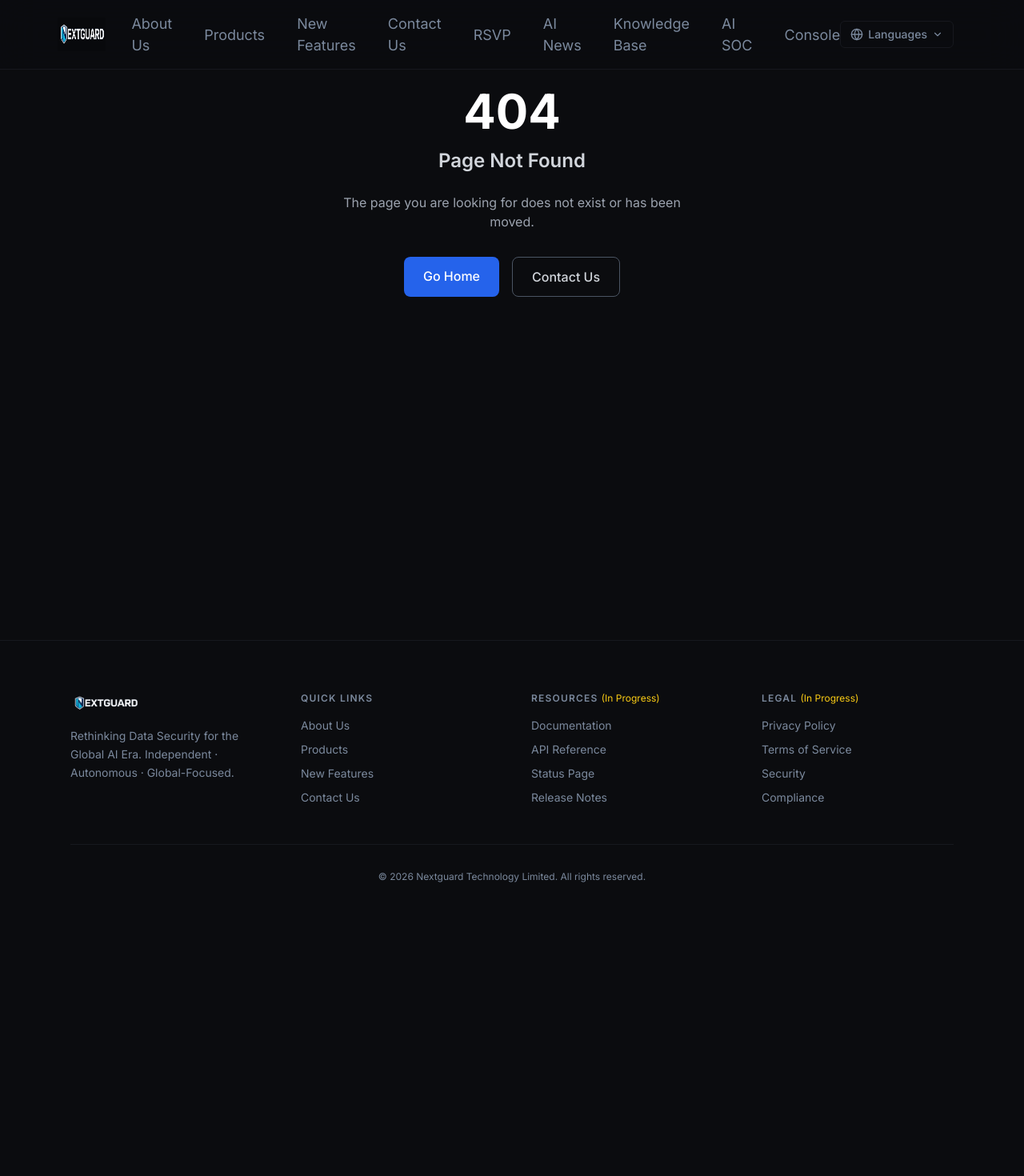
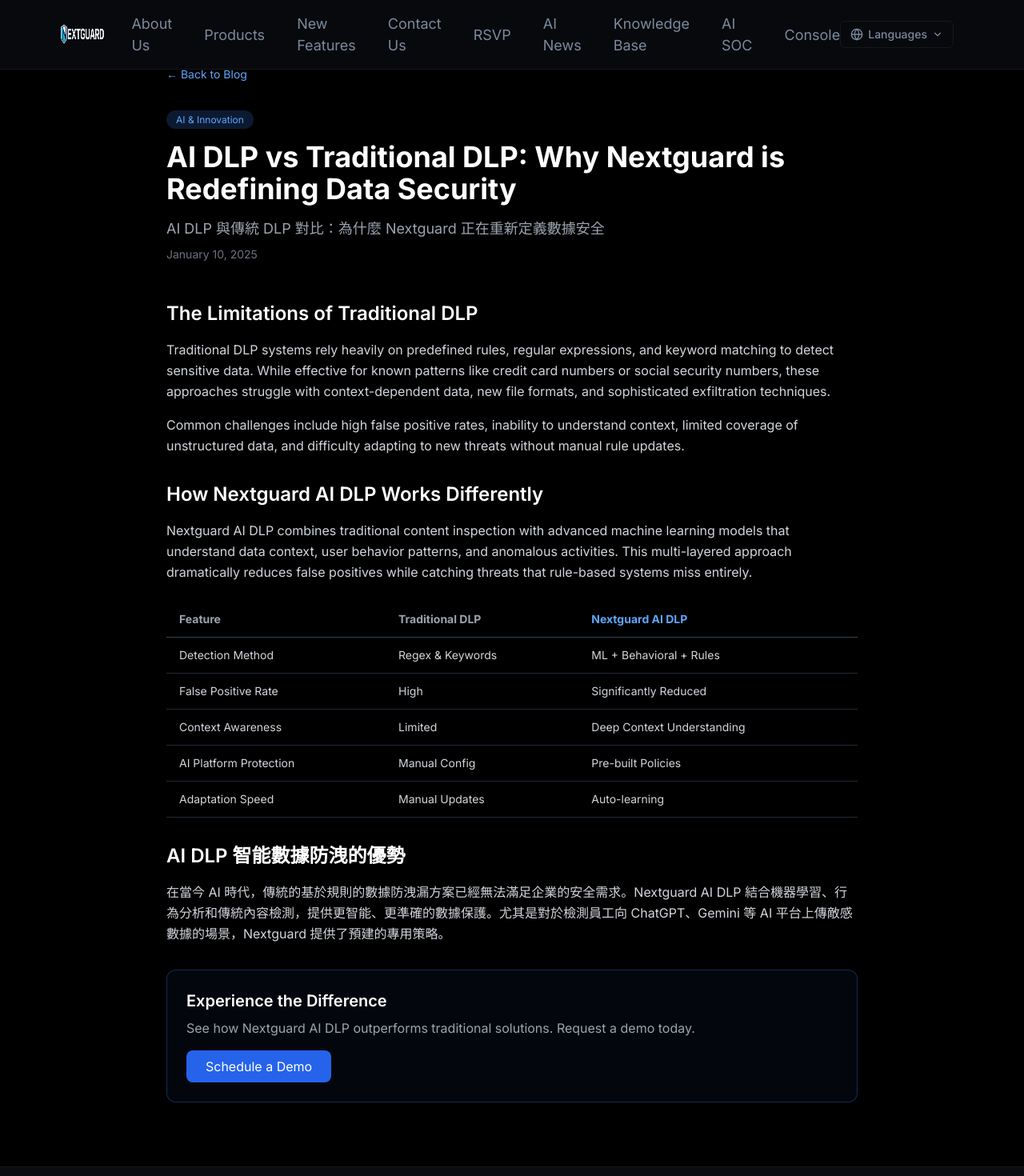
Before and after one commit to NextGuard-hk/nextguard-website, a Next.js app: page /blog/ai-dlp-vs-traditional-dlp-nextguard in a window 1280 px wide. Before the commit this address had no page. Shown: the top 1470 px of the page at 80% size. Before the commit the page ends 1168 px from the top, so only its background shows below. Built offline with nearby package versions, Linux system fonts and the light colour scheme.

Commit message:
Add AI DLP vs Traditional DLP blog article

```diff
--- /dev/null
+++ b/app/blog/ai-dlp-vs-traditional-dlp-nextguard/page.tsx
@@ -0,0 +1,75 @@
+import { Metadata } from "next"
+import Link from "next/link"
+
+export const metadata: Metadata = {
+  title: "AI DLP vs Traditional DLP: Why Nextguard is Redefining Data Security",
+  description: "Compare AI-driven DLP with traditional rule-based DLP. Learn how Nextguard uses machine learning and behavioral analytics for superior data loss prevention. Next Guard DLP.",
+  keywords: ["AI DLP", "traditional DLP", "Nextguard DLP", "Next Guard DLP", "machine learning DLP", "behavioral analytics DLP", "AI data security"],
+  alternates: { canonical: "https://next-guard.com/blog/ai-dlp-vs-traditional-dlp-nextguard" },
+  openGraph: {
+    title: "AI DLP vs Traditional DLP: Why Nextguard is Redefining Data Security",
+    description: "Discover how AI-powered DLP outperforms legacy rule-based systems.",
+    url: "https://next-guard.com/blog/ai-dlp-vs-traditional-dlp-nextguard",
+    type: "article",
+  },
+}
+
+export default function AIDLPArticle() {
+  return (
+    <div className="min-h-screen bg-black text-white">
+      <article className="max-w-4xl mx-auto px-4 py-20">
+        <div className="mb-8">
+          <Link href="/blog" className="text-blue-400 text-sm hover:underline">← Back to Blog</Link>
+        </div>
+        <header className="mb-12">
+          <span className="text-xs bg-blue-500/20 text-blue-400 px-3 py-1 rounded-full">AI & Innovation</span>
+          <h1 className="text-4xl font-bold mt-4 mb-4">AI DLP vs Traditional DLP: Why Nextguard is Redefining Data Security</h1>
+          <p className="text-lg text-gray-400">AI DLP 與傳統 DLP 對比：為什麼 Nextguard 正在重新定義數據安全</p>
+          <time className="text-sm text-gray-500 mt-2 block">January 10, 2025</time>
+        </header>
+
+        <div className="prose prose-invert max-w-none space-y-8">
+          <section>
+            <h2 className="text-2xl font-semibold mb-4">The Limitations of Traditional DLP</h2>
+            <p className="text-gray-300 leading-relaxed">Traditional DLP systems rely heavily on predefined rules, regular expressions, and keyword matching to detect sensitive data. While effective for known patterns like credit card numbers or social security numbers, these approaches struggle with context-dependent data, new file formats, and sophisticated exfiltration techniques.</p>
+            <p className="text-gray-300 leading-relaxed mt-4">Common challenges include high false positive rates, inability to understand context, limited coverage of unstructured data, and difficulty adapting to new threats without manual rule updates.</p>
+          </section>
+
+          <section>
+            <h2 className="text-2xl font-semibold mb-4">How Nextguard AI DLP Works Differently</h2>
+            <p className="text-gray-300 leading-relaxed">Nextguard AI DLP combines traditional content inspection with advanced machine learning models that understand data context, user behavior patterns, and anomalous activities. This multi-layered approach dramatically reduces false positives while catching threats that rule-based systems miss entirely.</p>
+            <div className="mt-6 overflow-x-auto">
+              <table className="w-full text-sm">
+                <thead>
+                  <tr className="border-b border-gray-700">
+                    <th className="text-left py-3 px-4 text-gray-400">Feature</th>
+                    <th className="text-left py-3 px-4 text-gray-400">Traditional DLP</th>
+                    <th className="text-left py-3 px-4 text-blue-400">Nextguard AI DLP</th>
+                  </tr>
+                </thead>
+                <tbody className="text-gray-300">
+                  <tr className="border-b border-gray-800"><td className="py-3 px-4">Detection Method</td><td className="py-3 px-4">Regex & Keywords</td><td className="py-3 px-4">ML + Behavioral + Rules</td></tr>
+                  <tr className="border-b border-gray-800"><td className="py-3 px-4">False Positive Rate</td><td className="py-3 px-4">High</td><td className="py-3 px-4">Significantly Reduced</td></tr>
+                  <tr className="border-b border-gray-800"><td className="py-3 px-4">Context Awareness</td><td className="py-3 px-4">Limited</td><td className="py-3 px-4">Deep Context Understanding</td></tr>
+                  <tr className="border-b border-gray-800"><td className="py-3 px-4">AI Platform Protection</td><td className="py-3 px-4">Manual Config</td><td className="py-3 px-4">Pre-built Policies</td></tr>
+                  <tr className="border-b border-gray-800"><td className="py-3 px-4">Adaptation Speed</td><td className="py-3 px-4">Manual Updates</td><td className="py-3 px-4">Auto-learning</td></tr>
+                </tbody>
+              </table>
+            </div>
+          </section>
+
+          <section>
+            <h2 className="text-2xl font-semibold mb-4">AI DLP 智能數據防洩的優勢</h2>
+            <p className="text-gray-300 leading-relaxed">在當今 AI 時代，傳統的基於規則的數據防洩漏方案已經無法滿足企業的安全需求。Nextguard AI DLP 結合機器學習、行為分析和傳統內容檢測，提供更智能、更準確的數據保護。尤其是對於檢測員工向 ChatGPT、Gemini 等 AI 平台上傳敵感數據的場景，Nextguard 提供了預建的專用策略。</p>
+          </section>
+
+          <section className="border border-blue-500/30 rounded-xl p-6 bg-blue-500/5">
+            <h2 className="text-xl font-semibold mb-2">Experience the Difference</h2>
+            <p className="text-gray-400 mb-4">See how Nextguard AI DLP outperforms traditional solutions. Request a demo today.</p>
+            <Link href="/contact" className="inline-block bg-blue-600 text-white px-6 py-2 rounded-lg hover:bg-blue-700 transition-colors">Schedule a Demo</Link>
+          </section>
+        </div>
+      </article>
+    </div>
+  )
+}
```
